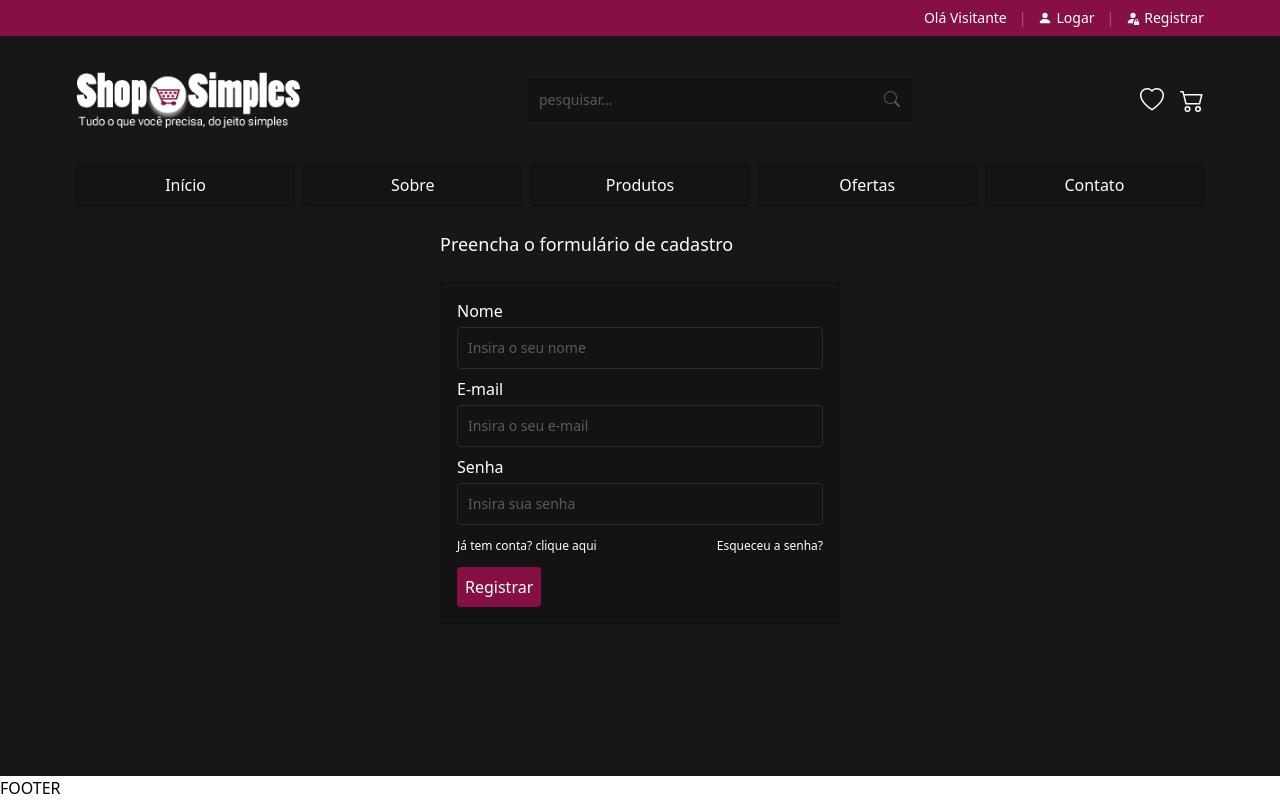
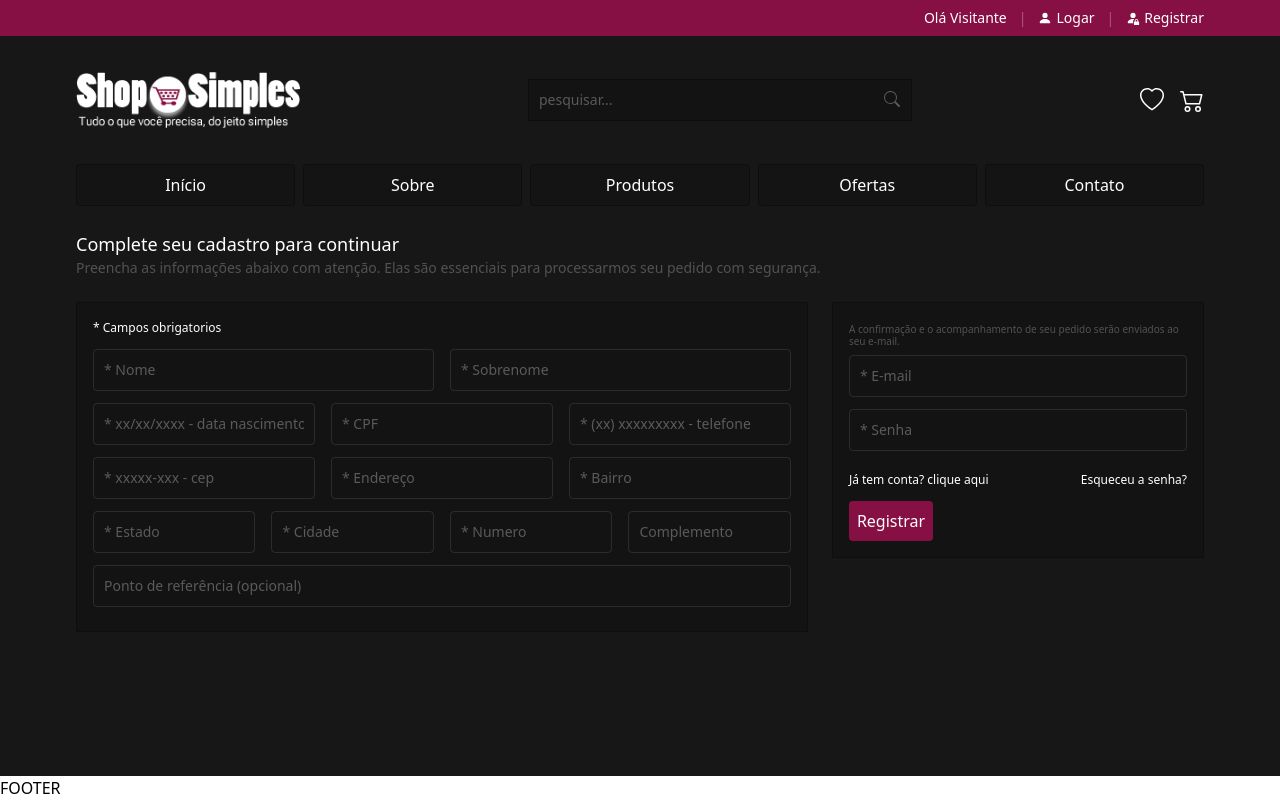
Before and after one commit to leandroalves-dev/loja-virtual, a React (Vite) app: page /register in a window 1280 px wide. Built offline with nearby package versions, Linux system fonts and the light colour scheme.

Commit message:
feat(pages): Criando a pagina de sobre

```diff
--- a/index.html
+++ b/index.html
@@ -2,7 +2,7 @@
 <html lang="en">
   <head>
     <meta charset="UTF-8" />
-    <link rel="icon" type="image/svg+xml" href="/vite.svg" />
+    <link rel="icon" type="image/svg+xml" href="/favicon.svg" />
     <meta name="viewport" content="width=device-width, initial-scale=1.0" />
     <title>ShopSimples - Tudo o que você precisa, do jeito simples</title>
   </head>
--- a/src/components/Input/index.tsx
+++ b/src/components/Input/index.tsx
@@ -7,9 +7,10 @@ interface inputProps{
     className?: string
     register: UseFormRegisterReturn;
     error?: string;
+    onBlur?: (e: React.FocusEvent<HTMLInputElement>) => void;
 }
 
-const Input = ({ label, type, placeholder, className, register, error }: inputProps) => {
+const Input = ({ label, type, placeholder, className, register, error, onBlur }: inputProps) => {
     return (
         <div className="text-white flex flex-col mb-2">
             <label className="mb-1 flex items-center gap-1">{label}</label>
@@ -20,6 +21,10 @@ const Input = ({ label, type, placeholder, className, register, error }: inputPr
                 error ? "border-pink-500" : "border-white/10"
                 } p-2.5 rounded text-sm placeholder:text-white/30 text-white focus:outline-none ${className ?? ""}`}
                 {...register}
+                onBlur={(e) => {
+                    register.onBlur?.(e); // mantém o comportamento do RHF
+                    onBlur?.(e); // chama o seu callback se vier
+                }}
             />
             {error && <span className="text-pink-500 text-xs mt-1">{error}</span>}
         </div>
--- a/src/pages/Auth/Login.tsx
+++ b/src/pages/Auth/Login.tsx
@@ -55,7 +55,7 @@ const Login = () => {
                     </div>
                     {success && <MessageSuccess message={success} />}
                     <div>
-                        <Button title="Logar" />
+                        <Button title="Logar" className="px-6" />
                     </div>
                 </form>
             </div>
--- a/src/pages/Auth/Register.tsx
+++ b/src/pages/Auth/Register.tsx
@@ -11,8 +11,20 @@ import Input from "../../components/Input"
 import Button from "../../components/Button"
 
 const schema = z.object({
-    name: z.string().min(1, 'Preencha o campo nome'),
-    email: z.string().email('E-mail invalido'),
+    name: z.string().min(1, 'Preencha o nome'),
+    lastname: z.string().min(1, 'Preencha o sobrenome'),
+    dateBirth: z.string().min(1, 'Preencha a data de nascimento'),
+    cpf: z.string().min(1, 'Preencha o CPF'),
+    email: z.string().email('E-mail inválido'),
+    cep: z.string().min(9, 'CEP inválido'),
+    phone: z.string().min(14, 'Telefone inválido'),
+    address: z.string().min(1, 'Endereço obrigatório'),
+    neighborhood: z.string().min(1, 'Bairro obrigatório'),
+    localidade: z.string().min(1, 'Cidade obrigatório'),
+    estado: z.string().min(1, 'Estado obrigatório'),
+    n: z.string().min(1, 'Número obrigatório'),
+    complement: z.string().optional(),
+    ref: z.string().optional(),
     password: z.string().min(6, 'A senha precisa ter pelo menos 6 caracteres')
 })
 
@@ -20,7 +32,7 @@ type FormData = z.infer<typeof schema>
 
 const Register = () => {
 
-    const { register, handleSubmit, reset, formState: { errors } } = useForm<FormData>({ resolver: zodResolver(schema)})
+    const { register, handleSubmit, setError, setValue, reset, formState: { errors } } = useForm<FormData>({ resolver: zodResolver(schema)})
     const { message: success, setMessage: setSuccess } = useAutoClearMessage()
 
     const onSubmit = (data: FormData) => {
@@ -29,34 +41,166 @@ const Register = () => {
         setSuccess("Cadastro realizado com sucesso!");
     };
 
+    const getAddress = async (cep: string) => {
+        const cepLimpo = cep.replace(/\D/g, "");
+        if (cepLimpo.length !== 8) return;
+
+        try {
+            const response = await fetch(`https://viacep.com.br/ws/${cepLimpo}/json/`);
+            const data = await response.json();
+
+            if (data.erro) {
+                setError("cep", {message: "CEP inválido" });
+                return;
+            }
+            console.log('dados do enredeço', data)
+
+            setValue("address", `${data.logradouro}`);
+            setValue("neighborhood", `${data.bairro}`);
+            setValue("estado", data.estado);
+            setValue("localidade", `${data.localidade}`);
+
+        } catch (error) {
+            console.log("Erro ao buscar o endereço:", error);
+        }
+    };
+
     return (
         <Container>
-            <div className="mt-6 max-w-[400px] mx-auto mb-10">
+            <div className="mt-6 mx-auto mb-10">
                 <header>
-                    <h1 className="text-white text-lg">Preencha o formulário de cadastro</h1>
+                    <h1 className="text-white text-lg">Complete seu cadastro para continuar</h1>
+                    <p className="text-neutral-600 text-sm">Preencha as informações abaixo com atenção. Elas são essenciais para processarmos seu pedido com segurança.</p>
                 </header>
-                <form onSubmit={handleSubmit(onSubmit)} className="bg-neutral-950/30 border border-neutral-950/60 mt-6 p-4">
+
+                <form onSubmit={handleSubmit(onSubmit)}>
+                    <div className="flex items-start gap-6 max-md:flex-col max-md:gap-0">
+                        <div className="bg-neutral-950/30 border border-neutral-950/60 mt-6 p-4 w-2/2 max-md:w-full">
+                            <p className="text-white text-[12px] mb-2">* Campos obrigatorios</p>
+                            <div className="grid grid-cols-2 gap-4">
                                 <Input
-                        label="Nome"
+                                    label=""
                                     type="text"
-                        placeholder="Insira o seu nome"
+                                    placeholder="* Nome"
                                     register={register("name")}
                                     error={errors.name?.message}
                                 />
                                 <Input
-                        label="E-mail"
+                                    label=""
                                     type="text"
-                        placeholder="Insira o seu e-mail"
+                                    placeholder="* Sobrenome"
+                                    register={register("lastname")}
+                                    error={errors.lastname?.message}
+                                />
+                            </div>
+                            <div className="grid grid-cols-3 gap-4">
+                                <Input
+                                    label=""
+                                    type="text"
+                                    placeholder="* xx/xx/xxxx - data nascimento"
+                                    register={register("dateBirth")}
+                                    error={errors.dateBirth?.message}
+                                />
+                                <Input
+                                    label=""
+                                    type="text"
+                                    placeholder="* CPF"
+                                    register={register("cpf")}
+                                    error={errors.cpf?.message}
+                                />
+                                <Input
+                                    label=""
+                                    type="text"
+                                    placeholder="* (xx) xxxxxxxxx - telefone"
+                                    register={register("phone")}
+                                    error={errors.phone?.message}
+                                />
+                            </div>
+                            <div className="grid grid-cols-3 gap-4">
+                                <Input
+                                    label=""
+                                    type="text"
+                                    placeholder="* xxxxx-xxx - cep"
+                                    register={register("cep")}
+                                    error={errors.cep?.message}
+                                    onBlur={(e) => getAddress(e.target.value)}
+                                />
+                                <Input
+                                    label=""
+                                    type="text"
+                                    placeholder="* Endereço"
+                                    register={register("address")}
+                                    error={errors.address?.message}
+                                />
+                                <Input
+                                    label=""
+                                    type="text"
+                                    placeholder="* Bairro"
+                                    register={register("neighborhood")}
+                                    error={errors.neighborhood?.message}
+                                />
+                            </div>
+                            <div className="grid grid-cols-4 gap-4 max-md:grid-cols-2">
+                                <Input
+                                    label=""
+                                    type="text"
+                                    placeholder="* Estado"
+                                    register={register("estado")}
+                                    error={errors.estado?.message}
+                                />
+                                <Input
+                                    label=""
+                                    type="text"
+                                    placeholder="* Cidade"
+                                    register={register("localidade")}
+                                    error={errors.localidade?.message}
+                                />
+                                <Input
+                                    label=""
+                                    type="text"
+                                    placeholder="* Numero"
+                                    register={register("n")}
+                                    error={errors.n?.message}
+                                />
+                                <Input
+                                    label=""
+                                    type="text"
+                                    placeholder="Complemento"
+                                    register={register("complement")}
+                                    error={errors.complement?.message}
+                                />
+                            </div>
+                            <div className="grid grid-cols-1">
+                                <Input
+                                    label=""
+                                    type="text"
+                                    placeholder="Ponto de referência (opcional)"
+                                    register={register("ref")}
+                                    error={errors.ref?.message}
+                                />
+                            </div>
+                        </div>
+                        <div className="bg-neutral-950/30 border border-neutral-950/60 mt-6 p-4 w-1/2 self-start max-md:w-full">
+                            <div className="grid grid-cols-1">
+                                <p className="text-[10px] text-neutral-600 leading-3 my-1">A confirmação e o acompanhamento de seu pedido serão enviados ao seu e-mail.</p>
+                                <Input
+                                    label=""
+                                    type="text"
+                                    placeholder="* E-mail"
                                     register={register("email")}
                                     error={errors.email?.message}
                                 />
+                            </div>
+                            <div className="grid grid-cols-1">
                                 <Input
-                        label="Senha"
+                                    label=""
                                     type="password"
-                        placeholder="Insira sua senha"
+                                    placeholder="* Senha"
                                     register={register("password")}
                                     error={errors.password?.message}
                                 />
+                            </div>
+
                             <div className="text-white text-[12px] flex items-center justify-between my-3">
                                 <p>Já tem conta? <Link to='/login'>clique aqui</Link></p>
                                 <p><Link to='/forgot-password'>Esqueceu a senha?</Link></p>
@@ -65,6 +209,8 @@ const Register = () => {
                             <div>
                                 <Button title="Registrar" />
                             </div>
+                        </div>
+                    </div>
                 </form>
             </div>
         </Container>
```
Also changed, not shown: src/pages/About/index.tsx (+11 -1 lines), public/favicon.svg (added). Lines whose indentation alone changed are shown as unchanged.
